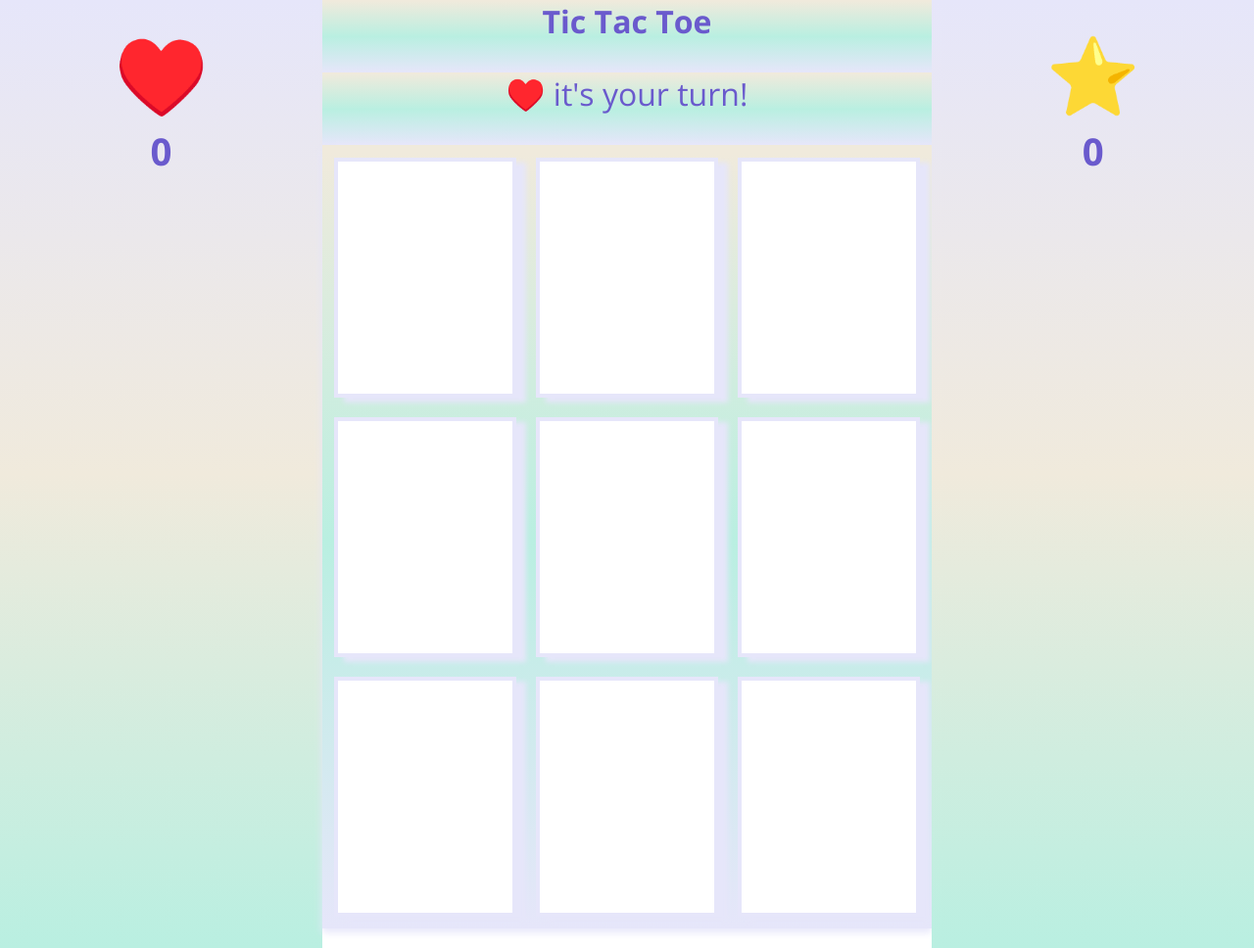
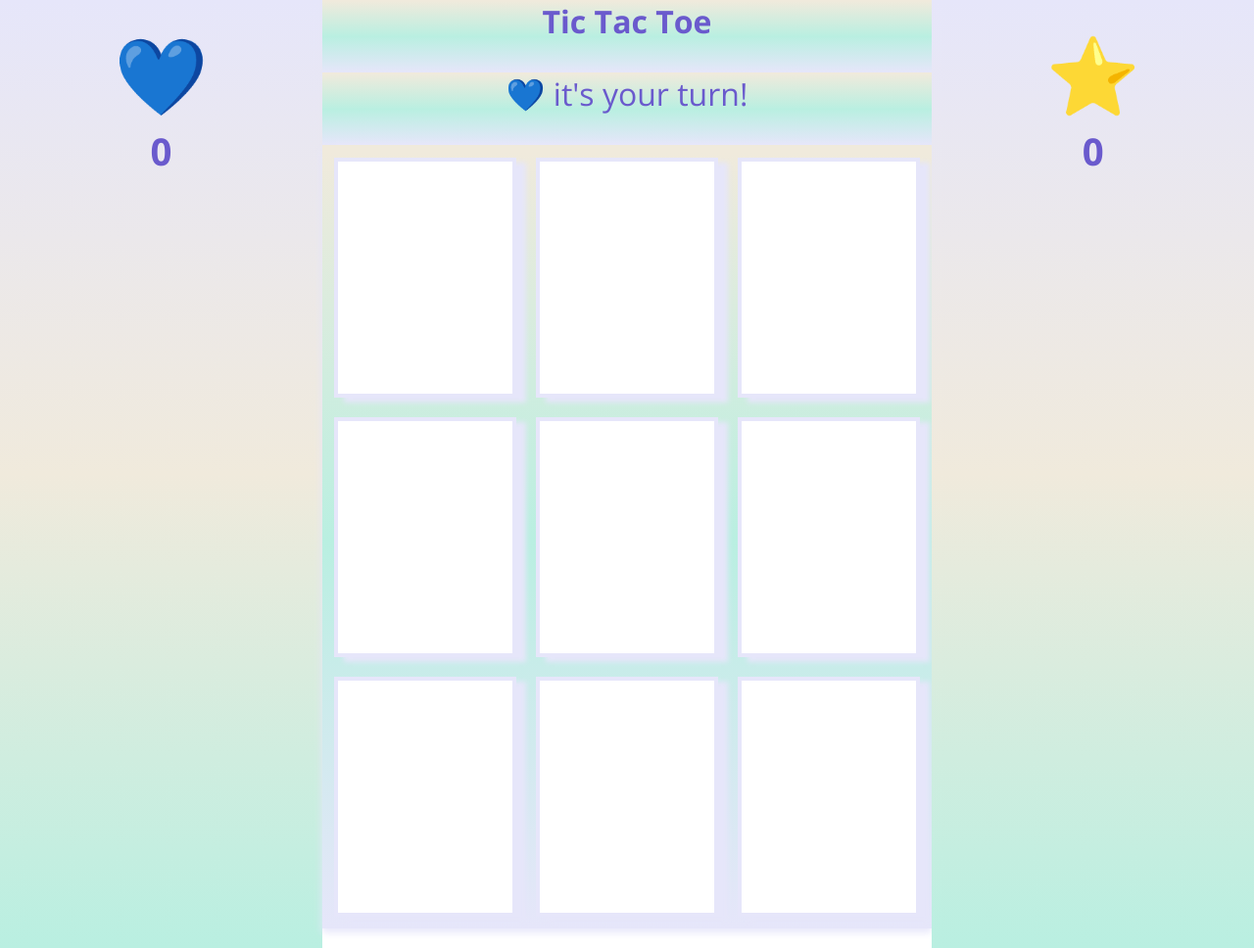
Before and after one commit to battan40/tic-tac-toe, a plain HTML site: page index.html in a window 1280 px wide. Shown: the whole page at 98% size. Drawn offline with nearby package versions, Linux system fonts and the light colour scheme.

Commit message:
Change heart emoji in each file it presents

```diff
--- a/game.js
+++ b/game.js
@@ -2,7 +2,7 @@ class Game {
   constructor() {
     this.allPossibleWins = [[0, 1, 2], [0, 3, 6], [0, 4, 8], [1, 4, 7], [2, 4, 6], [2, 5, 8], [3, 4, 5], [6, 7, 8]];
     this.gameBoard = [0, 1, 2, 3, 4, 5, 6, 7, 8];
-    this.playerOne = new Player('player1', '♥️');
+    this.playerOne = new Player('player1', '💙');
     this.playerTwo = new Player('player2', '⭐');
     this.turnTracker = this.playerOne;
     this.win = false;
--- a/index.html
+++ b/index.html
@@ -11,7 +11,7 @@
   <body>
     <main class="main">
       <section class="left">
-        <article class="player1-icon">♥️</article>
+        <article class="player1-icon">💙</article>
         <h1 class="left-player" id="leftPlayer">Wins</h1>
       </section>
       <section class="middle-box" id="middleBox">
--- a/styles.css
+++ b/styles.css
@@ -88,7 +88,6 @@ button:hover {
   background: #ffffff;
   border: 4px solid lavender;
   box-shadow: 10px 5px 5px lavender;
-  color: slateblue;
   display: flex;
   flex-direction: column;
   justify-content: center;
```
